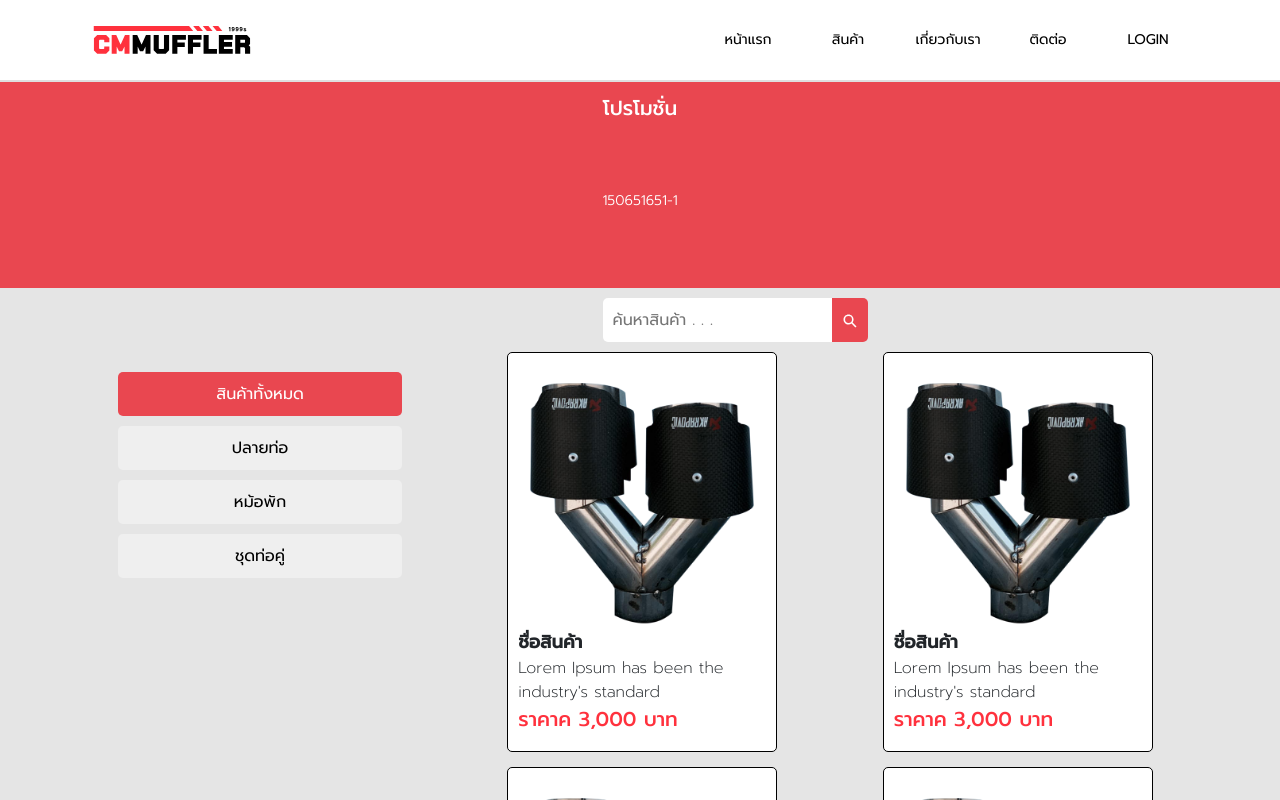
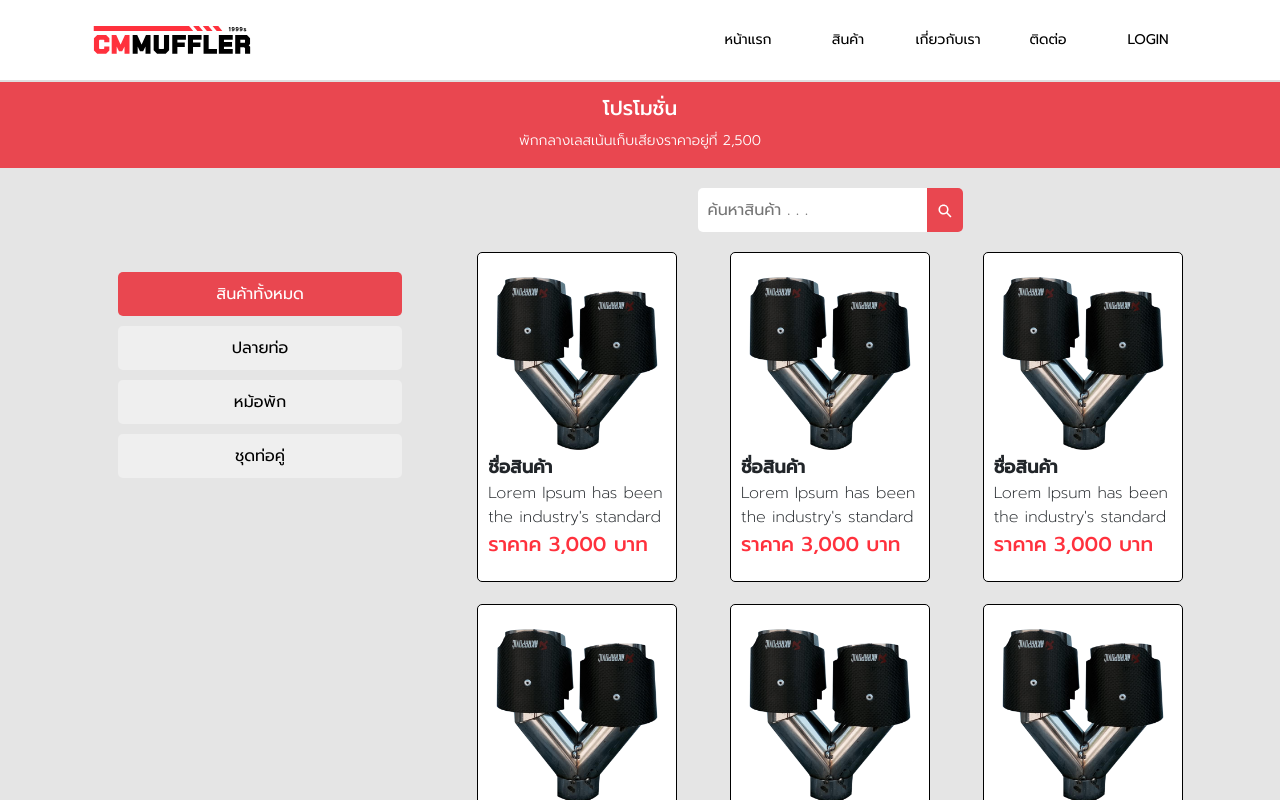
Before and after one commit to thunwa27/Project-cm-muffer, a React (Create React App) app in the folder client/: page /ShowProduct in a window 1280 px wide. Shown: the top 800 px of the page. Built offline with nearby package versions, Linux system fonts and the light colour scheme.

Commit message:
showProduct

```diff
--- a/client/src/component/ContentAccordion.js
+++ b/client/src/component/ContentAccordion.js
@@ -23,7 +23,7 @@ const ContentAccordion = () => {
           </div>
         </Col>
         <Col md>
-          <Accordion defaultActiveKey="0">
+          <Accordion>
             <Accordion.Item eventKey="0">
               <Accordion.Header>
                 ก่อนทำท่อไอเสียต้องเตรียมอะไรบ้าง
--- a/client/src/component/Footer.css
+++ b/client/src/component/Footer.css
@@ -54,7 +54,7 @@
     align-items: center;
   }
   .footer-icon svg {
-    font-size: 50px;
+    font-size: 42px;
   }
   .footer-menu ul {
     display: flex;
--- a/client/src/component/SubComponent/ShowProduct.js
+++ b/client/src/component/SubComponent/ShowProduct.js
@@ -1,8 +1,11 @@
-import React, { useRef, useState } from "react";
+import { useState, useEffect } from "react";
 
 import { IoSearchSharp } from "react-icons/io5";
 import product_1 from "../../img/product/products_1.png";
 import "./ShowProducts.css";
+import Container from "react-bootstrap/Container";
+import Carousel from "react-bootstrap/Carousel";
+import axios from "axios";
 
 const dataPromotion = [
   {
@@ -19,37 +22,27 @@ const dataPromotion = [
   },
 ];
 
-console.log(dataPromotion);
-
 const ShowProduct = () => {
   return (
     <div className="page__products">
-      <div className="container-fluid page__products_promotion">
+      <Container fluid className=" page__products_promotion">
         <h5>โปรโมชั่น</h5>
-        <div className="container">
-          <div
-            id="carouselExampleSlidesOnly"
-            className="carousel slide"
-            data-bs-ride="carousel"
-          >
-            <div className="carousel-inner">
-              <div className="carousel-item active" data-bs-interval="2000">
-                <span>150651651-1</span>
-              </div>
-              <div className="carousel-item" data-bs-interval="2000">
-                <span>150651651-2</span>
-              </div>
-              <div className="carousel-item" data-bs-interval="2000">
-                <span>150651651-3</span>
-              </div>
-            </div>
-          </div>
-        </div>
-      </div>
+        <Container>
+          <Carousel className="products_promotion">
+            {dataPromotion.map((data, index) => {
+              return (
+                <Carousel.Item interval={1000} key={index}>
+                  <span>{data.Title}</span>
+                </Carousel.Item>
+              );
+            })}
+          </Carousel>
+        </Container>
+      </Container>
       <div className="container main__search">
         <div className="row">
-          <div className="col-md-2"></div>
-          <div className="col-md-10">
+          <div className="col-md-4"></div>
+          <div className="col-md-8">
             <div className="products__search">
               <input type="text" placeholder="ค้นหาสินค้า . . . " />
               <button>
--- a/client/src/component/SubComponent/ShowProducts.css
+++ b/client/src/component/SubComponent/ShowProducts.css
@@ -15,9 +15,20 @@
   color: white;
 }
 
+.products_promotion .carousel-inner {
+  padding: 0;
+}
+.products_promotion .carousel-indicators {
+  display: none;
+}
+.products_promotion .carousel-control-next,
+.products_promotion .carousel-control-prev {
+  display: none;
+}
+
 .main__search {
-  padding-top: 10px;
-  padding-bottom: 10px;
+  padding-top: 20px;
+  padding-bottom: 20px;
   text-align: center;
 }
 .products__search input {
@@ -112,3 +123,33 @@
   font-size: 14px;
   font-weight: 300;
 }
+@media screen and (min-width: 540px) {
+  .product__card {
+    width: 240px;
+  }
+}
+@media screen and (min-width: 768px) {
+  .display__grid {
+    grid-template-columns: repeat(auto-fit, minmax(220px, 1fr));
+  }
+  .product__card {
+    width: 200px;
+    height: 330px;
+  }
+}
+@media screen and (min-width: 1024px) {
+  .display__grid {
+    grid-template-columns: repeat(auto-fit, minmax(190px, 1fr));
+    gap: 22px;
+  }
+}
+@media screen and (min-width: 1400px) {
+  .display__grid {
+    grid-template-columns: repeat(auto-fit, minmax(250px, 1fr));
+    gap: 15px;
+  }
+  .product__card {
+    width: 270px;
+    height: 400px;
+  }
+}
```
